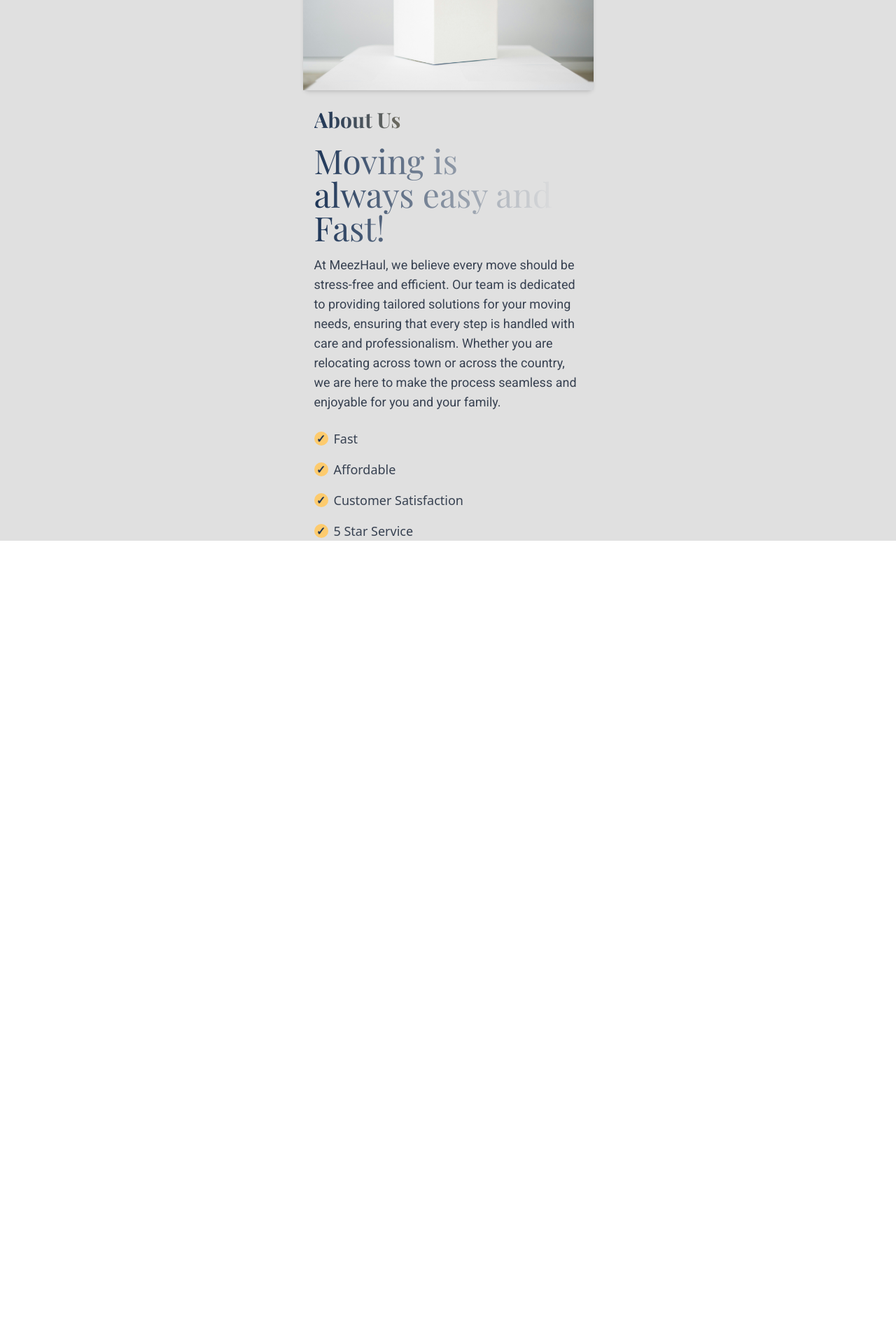
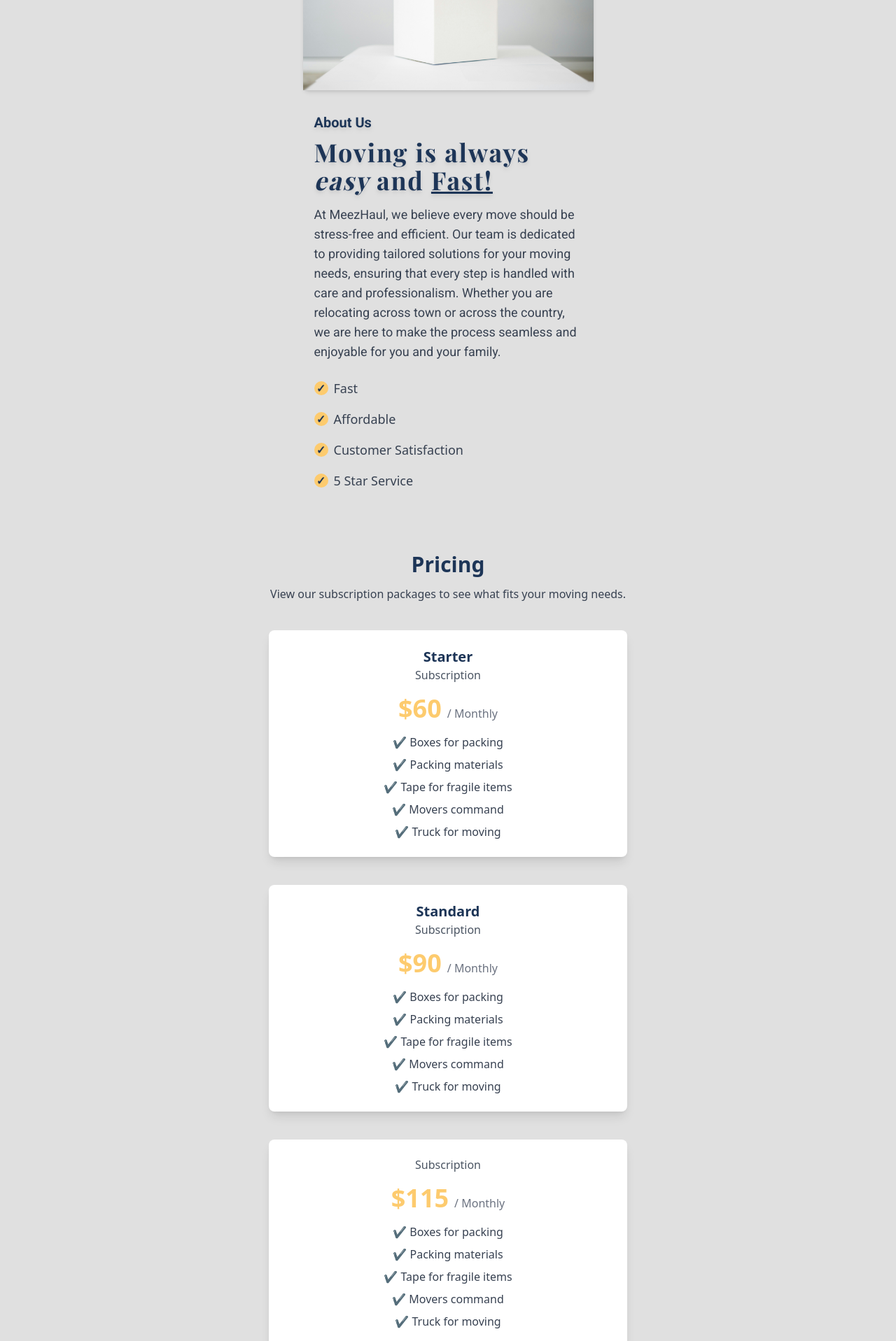
Before and after one commit to rashad3412/moveTemplateReact, a React (Vite) app: page /about in a window 1280 px wide. Shown: the part 700-2617 px from the top of the page at 70% size. Before the commit the page ends 1473 px from the top, so only its background shows below. Built offline with nearby package versions, Linux system fonts and the light colour scheme.

Commit message:
added new feats to aboutpage

```diff
--- /dev/null
+++ b/src/components/PriceComponent.jsx
@@ -0,0 +1,77 @@
+const Pricing = () => {
+  return (
+    <>
+      <section className="py-12 px-6 ">
+        {/* Pricing Header */}
+        <div className="text-center">
+          <h2 className="text-3xl font-bold text-royalBlue">Pricing</h2>
+
+          <p className="mt-3 text-gray-700">
+            View our subscription packages to see what fits your moving needs.
+          </p>
+        </div>
+
+        {/* Pricing Plan */}
+        <div className="mt-10 max-w-lg   bg-white w-11/12 shadow-lg rounded-lg mx-auto  p-6 text-center">
+          <h4 className="text-xl font-semibold text-royalBlue">Starter</h4>
+          <p className="text-gray-600">Subscription</p>
+
+          {/* Price Section */}
+          <div className="mt-4">
+            <span className="text-4xl font-bold text-deepYellow">$60</span>
+            <span className="text-gray-500 ml-2">/ Monthly</span>
+          </div>
+
+          {/* Features List */}
+          <ul className="mt-4 space-y-2 text-gray-700">
+            <li>✔ Boxes for packing</li>
+            <li>✔ Packing materials</li>
+            <li>✔ Tape for fragile items</li>
+            <li>✔ Movers command</li>
+            <li>✔ Truck for moving</li>
+          </ul>
+        </div>
+        <div className="mt-10 max-w-lg   bg-white w-11/12 shadow-lg rounded-lg mx-auto  p-6 text-center">
+          <h4 className="text-xl font-semibold text-royalBlue">Standard</h4>
+          <p className="text-gray-600">Subscription</p>
+
+          {/* Price Section */}
+          <div className="mt-4">
+            <span className="text-4xl font-bold text-deepYellow">$90</span>
+            <span className="text-gray-500 ml-2">/ Monthly</span>
+          </div>
+
+          {/* Features List */}
+          <ul className="mt-4 space-y-2 text-gray-700">
+            <li>✔ Boxes for packing</li>
+            <li>✔ Packing materials</li>
+            <li>✔ Tape for fragile items</li>
+            <li>✔ Movers command</li>
+            <li>✔ Truck for moving</li>
+          </ul>
+        </div>
+        <div className="mt-10 max-w-lg   bg-white w-11/12 shadow-lg rounded-lg mx-auto  p-6 text-center">
+          <h4 className="text-xl font-semibold text-royalBlue"></h4>
+          <p className="text-gray-600">Subscription</p>
+
+          {/* Price Section */}
+          <div className="mt-4">
+            <span className="text-4xl font-bold text-deepYellow">$115</span>
+            <span className="text-gray-500 ml-2">/ Monthly</span>
+          </div>
+
+          {/* Features List */}
+          <ul className="mt-4 space-y-2 text-gray-700">
+            <li>✔ Boxes for packing</li>
+            <li>✔ Packing materials</li>
+            <li>✔ Tape for fragile items</li>
+            <li>✔ Movers command</li>
+            <li>✔ Truck for moving</li>
+          </ul>
+        </div>
+      </section>
+    </>
+  );
+};
+
+export default Pricing;
--- a/src/pages/AboutPage.jsx
+++ b/src/pages/AboutPage.jsx
@@ -1,11 +1,14 @@
 import movingBox from "/assets/HomeComPics/movingBoxes.jpg";
 import whiteBox from "/assets/HomeComPics/boxPicThree.jpg";
-import { Link } from "react-router-dom";
+import { Link, useLocation } from "react-router-dom";
+import PriceComponent from "../components/PriceComponent";
 
 function AboutPage() {
+  const location = useLocation();
   return (
     <>
       <section>
+        {location.pathname !== "/" && (
           <div className="relative rounded w-full h-[20rem] aspect-w-16 aspect-h-9">
             {/* Image */}
             <img
@@ -34,7 +37,9 @@ function AboutPage() {
               </div>
             </div>
           </div>
-        <article className="w-[415px] mx-auto mt-16">
+        )}
+
+        <article className="w-[415px] mx-auto mt-16 pb-10">
           {/* Image Section */}
           <div className="bg-white shadow-md rounded-lg">
             <img
@@ -44,11 +49,12 @@ function AboutPage() {
             />
           </div>
           <div className="px-4 w-11/12">
-            <div className="text-3xl font-extrabold font-Playfair pt-6  bg-gradient-to-r from-royalBlue to-deepYellow bg-clip-text text-transparent">
+            <div className=" relative top-2 text-xl font-extrabold font-Roboto pt-6 text-royalBlue drop-shadow-md ">
               About Us
             </div>
-            <div className="text-5xl font-Playfair pt-4 bg-gradient-to-r from-royalBlue to-lightGray bg-clip-text text-transparent">
-              Moving is always easy and Fast!
+            <div className="text-4xl font-bold font-Playfair pt-4 text-royalBlue drop-shadow-md tracking-wider">
+              Moving is always <span className="italic">easy</span> and{" "}
+              <span className="underline decoration-royalBlue">Fast!</span>
             </div>
           </div>
 
@@ -89,6 +95,7 @@ function AboutPage() {
             </li>
           </ul>
         </article>
+        <PriceComponent />
       </section>
     </>
   );
--- a/src/pages/HomePage.jsx
+++ b/src/pages/HomePage.jsx
@@ -3,6 +3,7 @@ import boxPic from "/assets/HomeComPics/boxPic.jpg";
 import { FontAwesomeIcon } from "@fortawesome/react-fontawesome";
 import { faArrowLeft, faArrowRight } from "@fortawesome/free-solid-svg-icons";
 import { Link } from "react-router-dom";
+import AboutPage from "../pages/AboutPage";
 
 function HomePage() {
   return (
@@ -12,7 +13,7 @@ function HomePage() {
         <img
           src={boxPic}
           alt="boxPic"
-          className="w-full h-[37rem] object-cover md:h-[600px]"
+          className="w-full h-[40rem] object-cover md:h-[600px]"
         />
         {/* Overlay Layer */}
         <div className="absolute inset-0 bg-black bg-opacity-65"></div>
@@ -59,6 +60,9 @@ function HomePage() {
           </div>
         </section>
       </div>
+      <section className="relative top-12 pb-10">
+        <AboutPage />
+      </section>
     </div>
   );
 }
```
Lines whose indentation alone changed are shown as unchanged.
